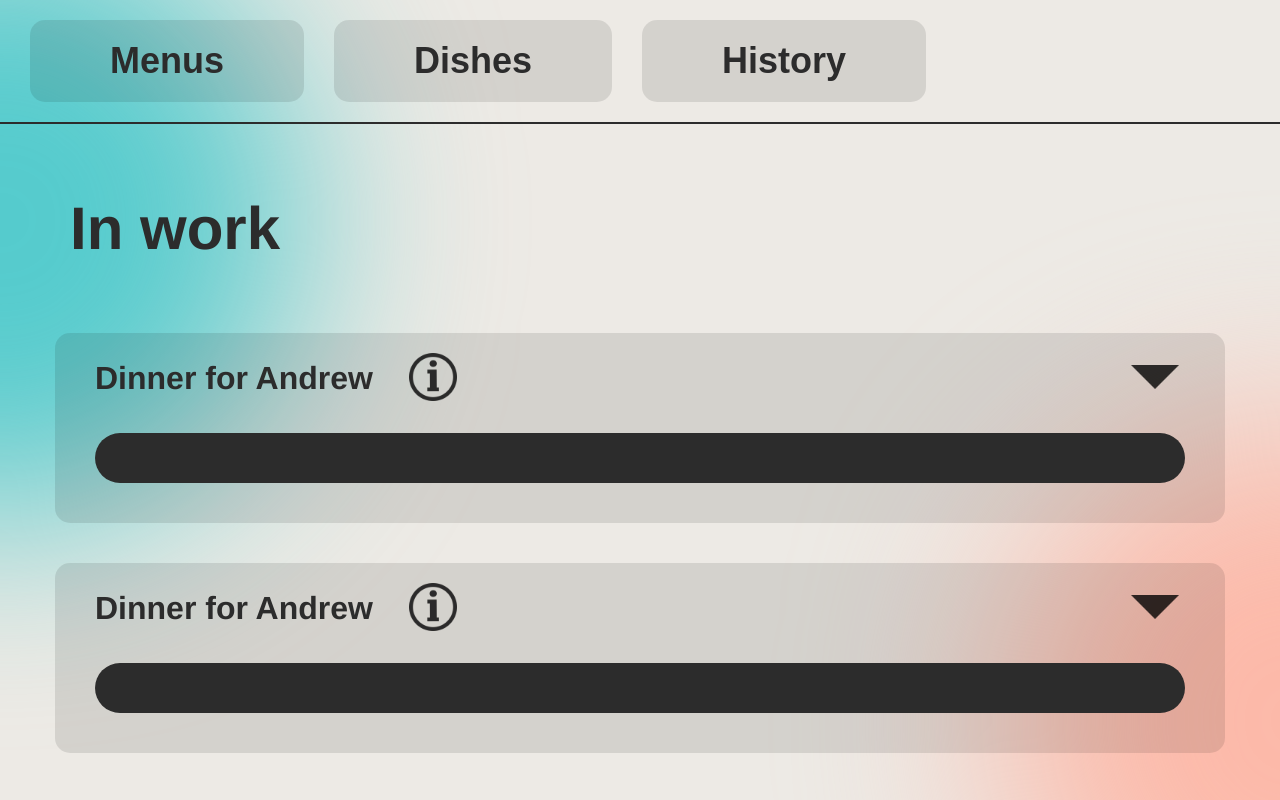
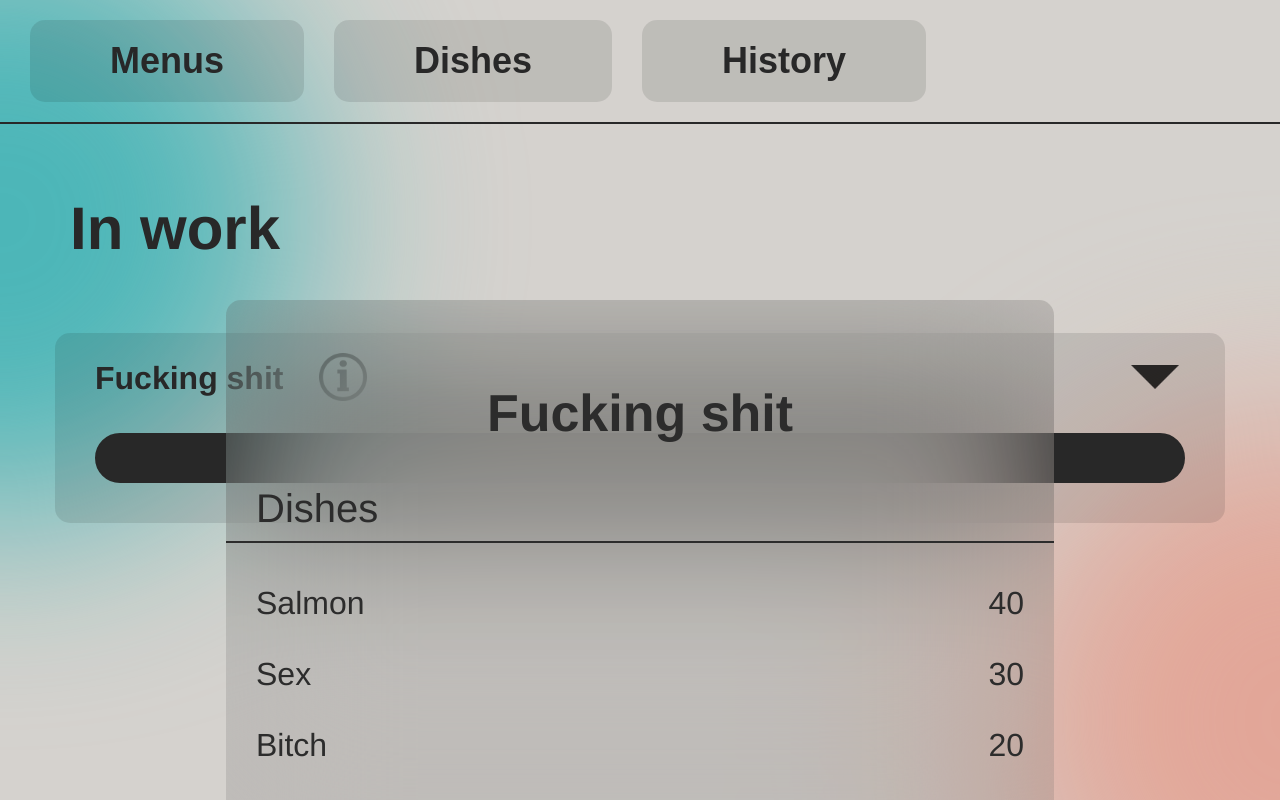
Before and after one commit to smotrov-misha/Tartaletcas, a React (Vite) app in the folder tartaletcas/: page / in a window 1280 px wide. Built offline with nearby package versions, Linux system fonts and the light colour scheme.

Commit message:
made an info window

```diff
--- a/tartaletcas/src/App.css
+++ b/tartaletcas/src/App.css
@@ -88,12 +88,11 @@ hr {
 }
 
 .inwork-item {
-  /* height: 180px; */
   background-color: rgba(0, 0, 0, 10%);
   margin: 0 55px 0 55px;
   padding-bottom: 10px;
   border-radius: 15px;
-  transition: all 0.2s ease;
+  transition: height 0.2s ease;
 }
 
 .name-n-info {
@@ -101,18 +100,20 @@ hr {
 }
 
 .full-progress {
-  height: 50px;
+  height: 46px;
   margin: 0 40px 30px 40px;
   background-color: #2c2c2c;
   border-radius: 25px;
+  border: 2px #2C2C2C solid;
+  overflow: hidden;
 }
 
 .real-progress {
   height: 46px;
   width: 300px;
   background-color: #edeae5;
-  transform: translate(2px, 2px);
-  border-radius: 23px;
+  border-radius: 25px;
+  transition: all 0.3s ease;
 }
 
 .dish-in-work {
--- a/tartaletcas/src/App.jsx
+++ b/tartaletcas/src/App.jsx
@@ -3,6 +3,7 @@ import './App.css'
 import dropArrow from './assets/drop_down_arrow.png'
 import infoButton from './assets/infromation-button.png'
 import { rotate } from 'three/examples/jsm/nodes/Nodes.js';
+import Info from './Info';
 
 function Background() {
   return (
@@ -94,7 +95,7 @@ function Dishinwork(props) {
   );
 }
 
-function Inworkitem() {
+function Inworkitem(props) {
 
   const dishes = [ {id: 1, Product: 'Salmon', howMany: 40},
     {id: 2, Product: 'Sex', howMany: 30},
@@ -106,6 +107,7 @@ function Inworkitem() {
   }, 0);
 
   const [amountOfDishes, setAmountOfDishes] = useState([0, 0, 0]);
+  const [width, setWidth] = useState("0%");
 
   let sumOfAmountOfDishes = amountOfDishes.reduce((accumulator, amount) => {
   return accumulator + amount}, 0);
@@ -121,21 +123,16 @@ function Inworkitem() {
     setWidth(percentage + "%");
   }
 
-  const [width, setWidth] = useState("0%");
-  console.log(width);
-  // const handleProgressBar = (event) => {
-  //   event.target.style.width = proportionProgressBar * 100 + "%";
-  // };
-
   const [isExpanded, setIsExpanded] = useState(false);
   const expand = () => {
     setIsExpanded(!isExpanded);
   }
     return (
+      <>
       <div className= "inwork-item">
         <div className = "inwork-things">
           <div className = "name-n-info">
-          <h2 className = "item-name">Dinner for Andrew</h2>
+          <h2 className = "item-name">{props.itemName}</h2>
           <button><img src={infoButton}></img></button>
           </div>
           <button id="arrow" onClick={expand} style={{ transform: isExpanded ? "rotate(180deg)" : "rotate(0deg)" }}>
@@ -147,10 +144,12 @@ function Inworkitem() {
       </div>
       {isExpanded && (
         <>
-          {dishes.map(dish => (<Dishinwork key={dish.id} id={dish.id} howMany={dish.howMany} Product={dish.Product} amountOfDishes={amountOfDishes} changeDishAmount={changeDishAmount}/> ))};
+          {dishes.map(dish => (<Dishinwork key={dish.id} id={dish.id} howMany={dish.howMany} Product={dish.Product} amountOfDishes={amountOfDishes} changeDishAmount={changeDishAmount}/> ))}
         </>
       )}
     </div>
+    <Info itemName={props.itemName} dishes={dishes}/>
+    </>
     );
 }
 
@@ -160,8 +159,8 @@ function Inwork() {
 return (
   <>
   <h1>In work</h1>
-  <Inworkitem/>
-  <Inworkitem/>
+  <Inworkitem itemName="Fucking shit"/>
+  {/* <Inworkitem itemName="OMG"/> */}
   </>
 );
 }
--- /dev/null
+++ b/tartaletcas/src/Info.css
@@ -0,0 +1,66 @@
+.overlay {
+    position: fixed;
+    top: 0;
+    left: 0;
+    width: 100%;
+    height: 100%;
+    background-color: rgba(0, 0, 0, 0.1);
+    pointer-events: all;
+    z-index: 0;
+    /* backdrop-filter: blur(70px); */
+    scroll-behavior: auto;
+    overflow-y: auto;
+}
+
+.container {
+    background-color: rgba(0, 0, 0, 0.1);
+    /* margin: 0 20%; */
+    border-radius: 15px;
+    position: absolute;
+    top: 50%;
+    left: 50%;
+    width: 60%;
+    margin-top: -100px;
+    transform: translateX(-50%);
+    padding: 40px 30px;
+    overflow: hidden;
+    backdrop-filter: blur(80px);
+    z-index: 100;
+}
+
+.menu-name {
+    text-align: center;
+    font-size: 52px;
+}
+
+.title {
+    font-size: 40px;
+}
+
+.dividing-line {
+    margin: 10px -500px;
+}
+
+.dish {
+    display: flex;
+    justify-content: space-between;
+    margin-bottom: -30px;
+}
+
+#bottom-dividing-line {
+    margin-top: 40px;
+    margin-bottom: 20px;
+}
+
+.deadline-container {
+    display: flex;
+    justify-content: space-between;
+    align-items: center;
+}
+
+.deadline-date {
+    display: inline;
+    padding: 10px 30px;
+    background-color: rgba(0, 0, 0, 0.1);
+    border-radius: 15px;
+}
--- /dev/null
+++ b/tartaletcas/src/Info.jsx
@@ -0,0 +1,36 @@
+import './Info.css'
+
+function Info(props) {
+    return (
+        <div className="overlay">
+        <div className='container'>
+            <h2 className='menu-name'>{props.itemName}</h2>
+            <h3 className='title'>Dishes</h3>
+            <hr className='dividing-line'/>
+            <div>
+                {props.dishes.map(dish => (<div key = {dish.id} className='dish'>
+                    <h3>{dish.Product}</h3>
+                    <h3>{dish.howMany}</h3>
+                </div>))}
+            </div>
+            <hr className='dividing-line' id='bottom-dividing-line'/>
+            <h3 className='title'>Description</h3>
+            <p>Lorem ipsum dolor sit amet, consectetur adipiscing elit.
+                Nunc mattis lacus dui, a semper nibh accumsan id. Pellentesque ullamcorper
+                euismod neque sed eleifend. Nullam a blandit tortor. Sed convallis sit amet
+                arcu sed tempor.</p>
+            <h3 className='title'>Notes</h3>
+            <p>Lorem ipsum dolor sit amet, consectetur adipiscing elit.
+                Nunc mattis lacus dui, a semper nibh accumsan id. Pellentesque ullamcorper
+                euismod neque sed eleifend. Nullam a blandit tortor. Sed convallis sit amet
+                arcu sed tempor.</p>
+            <div className='deadline-container'>
+                <h3 className='title'>Deadline</h3>
+                <p className='deadline-date'>14/88/1984</p>
+            </div>
+        </div>
+        </div>
+    );
+}
+
+export default Info
--- a/tartaletcas/src/index.css
+++ b/tartaletcas/src/index.css
@@ -10,6 +10,10 @@
     margin: 70px;
   }
 
+  h2 {
+    font-size: 32px;
+    font-weight: 600;
+  }
   h3 {
     display: inline;
     font-weight: 200;
@@ -23,3 +27,8 @@
   button:active {
     transform: scale(0.8);
   }
+
+  p {
+    font-size: 29px;
+    font-weight: 200;
+  }
```
